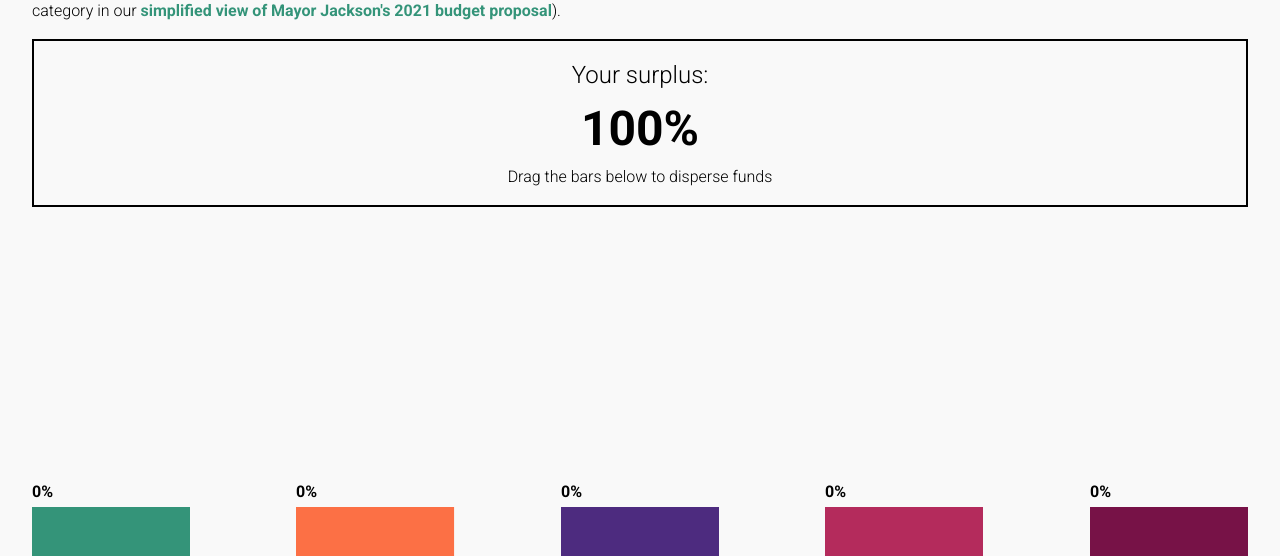
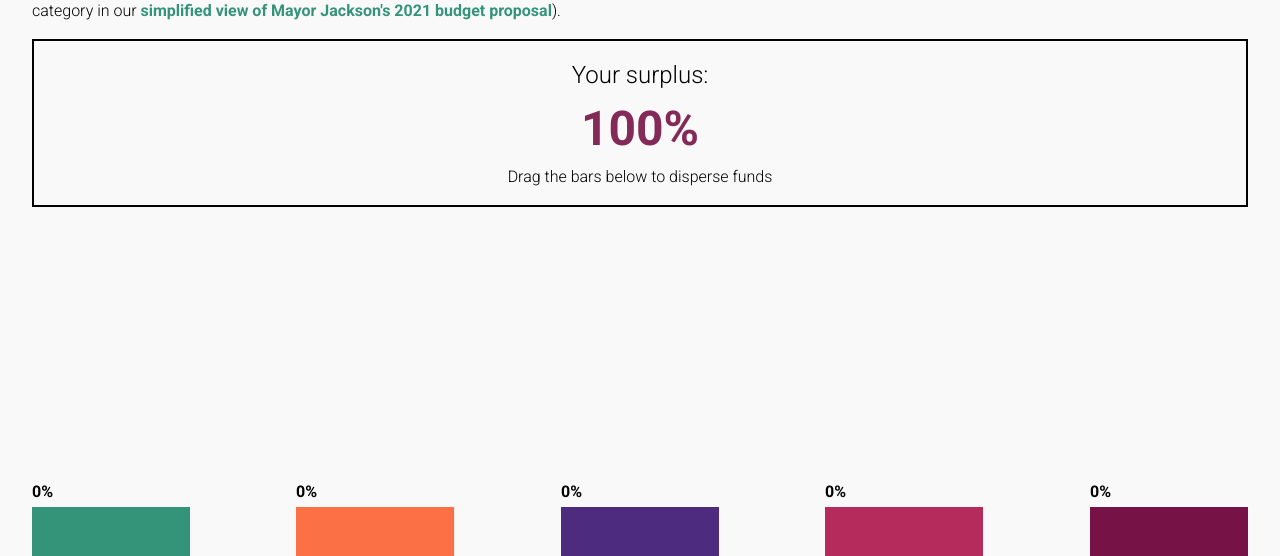
Before and after one commit to opencleveland/refundcleveland, a Django app: page /change-the-budget/ in a window 1280 px wide. Shown: the part 174-730 px from the top of the page. Run offline with Django 3.2, Linux system fonts and the light colour scheme.

Commit message:
Change surplus color when balanced

```diff
--- a/static/style.css
+++ b/static/style.css
@@ -220,6 +220,14 @@ div#change_budget_legend p {
 
 #change_budget_legend > div.balanced p {
   font-weight: 700;
+}
+
+#change_budget_legend span {
+  color: #842A59;
+}
+
+#change_budget_legend span.balanced {
+  color: #000;
 }
 
 .change_budget p em {
--- a/static/style.scss
+++ b/static/style.scss
@@ -238,6 +238,14 @@ div#change_budget_legend p {
 
 #change_budget_legend > div.balanced p {
   font-weight: 700;
+}
+
+#change_budget_legend span {
+  color: #842A59;
+}
+
+#change_budget_legend span.balanced {
+  color: #000;
 }
 
 .change_budget p em {
```
Also changed, not shown: 1 other file.
